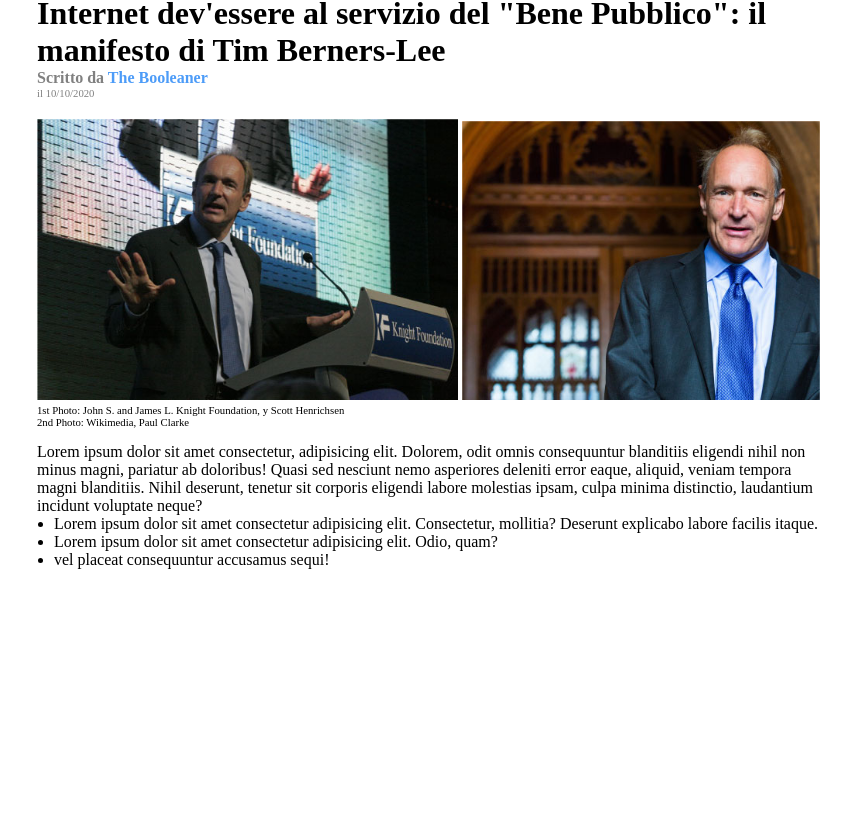
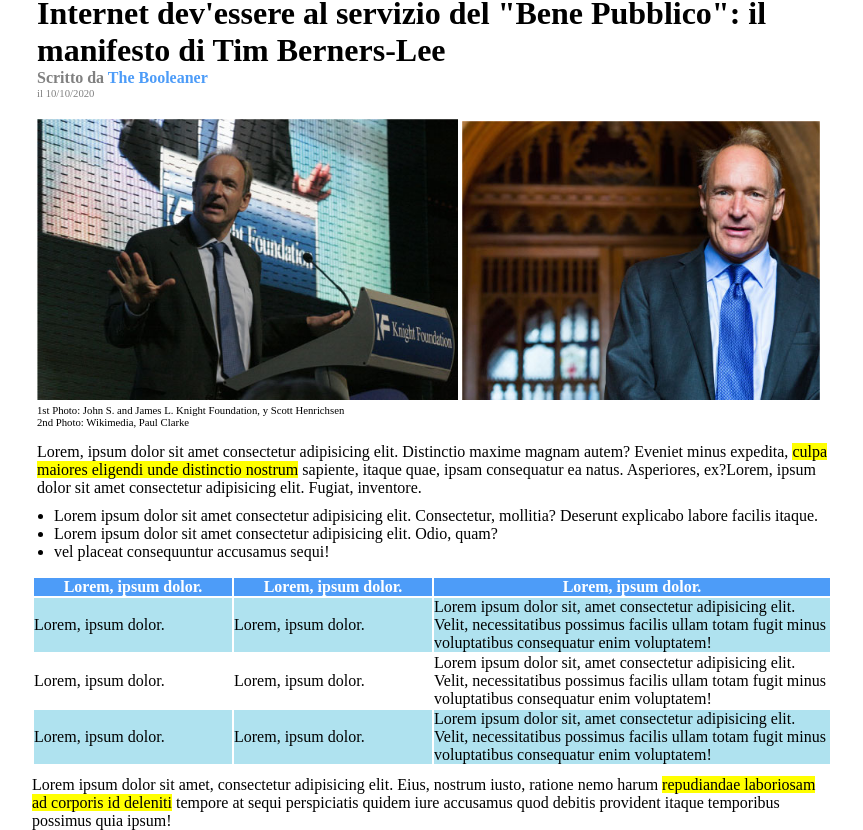
Before and after one commit to ThomasAnselmetto/html-css-booleaner, a plain HTML site: page index.html in a window 1280 px wide. Shown: the part 95-925 px from the top of the page, without its empty margins (208-1071 px from the left). Before the commit the page ends 800 px from the top, so only its background shows below. Drawn offline with Linux system fonts and the light colour scheme.

Commit message:
bg_color table an highlight on p

```diff
--- a/index.html
+++ b/index.html
@@ -29,15 +29,49 @@
                 <div></div>
             </figure>
             <div class="paragrafo">
-                <p>Lorem ipsum dolor sit amet consectetur, adipisicing elit. Dolorem, odit omnis consequuntur blanditiis eligendi nihil non minus magni, pariatur ab doloribus! Quasi sed nesciunt nemo asperiores deleniti error eaque, aliquid, veniam tempora magni blanditiis. Nihil deserunt, tenetur sit corporis eligendi labore molestias ipsam, culpa minima distinctio, laudantium incidunt voluptate neque?</p>
+                <p>Lorem, ipsum dolor sit amet consectetur adipisicing elit. Distinctio maxime magnam autem? Eveniet minus expedita, <span class="highlight">culpa maiores eligendi unde distinctio nostrum</span> sapiente, itaque quae, ipsam consequatur ea natus. Asperiores, ex?Lorem, ipsum dolor sit amet consectetur adipisicing elit. Fugiat, inventore.</p>
                 <ul class="list">
                     <li>Lorem ipsum dolor sit amet consectetur adipisicing elit. Consectetur, mollitia? Deserunt explicabo labore facilis itaque.</li>
                     <li>Lorem ipsum dolor sit amet consectetur adipisicing elit. Odio, quam?</li>
                     <li>vel placeat consequuntur accusamus sequi!</li>
                 </ul>
+            </div>
 
-            </div>
+            <table class="tabella">
+
+                <thead class="thead">
+                    <tr>
+                        <th>Lorem, ipsum dolor.</th>
+                        <th>Lorem, ipsum dolor.</th>
+                        <th class="regola-tabella">Lorem, ipsum dolor.</th>
+                    </tr>
+                </thead>
+
+                <tbody>
+                    <tr class="background-row">
+                        <td>Lorem, ipsum dolor.</td>
+                        <td>Lorem, ipsum dolor.</td>
+                        <td>Lorem ipsum dolor sit, amet consectetur adipisicing elit. Velit, necessitatibus possimus facilis ullam totam fugit minus voluptatibus consequatur enim voluptatem!</td>
+                    </tr>
+                    <tr>
+                        <td>Lorem, ipsum dolor.</td>
+                        <td>Lorem, ipsum dolor.</td>
+                        <td>Lorem ipsum dolor sit, amet consectetur adipisicing elit. Velit, necessitatibus possimus facilis ullam totam fugit minus voluptatibus consequatur enim voluptatem!</td>
+                    </tr>
+                    <tr class="background-row">
+                        <td>Lorem, ipsum dolor.</td>
+                        <td>Lorem, ipsum dolor.</td>
+                        <td>Lorem ipsum dolor sit, amet consectetur adipisicing elit. Velit, necessitatibus possimus facilis ullam totam fugit minus voluptatibus consequatur enim voluptatem!</td>
+                    </tr>
+                </tbody>
+            </table>
+
+            <p>Lorem ipsum dolor sit amet, consectetur adipisicing elit. Eius, nostrum iusto, ratione nemo harum <span class="highlight">repudiandae laboriosam ad corporis id deleniti</span>  tempore at sequi perspiciatis quidem iure accusamus quod debitis provident itaque temporibus possimus quia ipsum!</p>
+
+
         </main>
+
+
 
     </div>
 
--- a/style1.css
+++ b/style1.css
@@ -63,6 +63,27 @@ h6{
     margin-top: 15px;
     margin-bottom: 15px;;
 }
+.tabella{
+    margin-bottom: 10px;
+}
+
+.highlight{
+    background-color: yellow;
+}
 .list{
     margin-left: 17px;
+    margin-top: 10px;;
 }
+
+.thead{
+    background-color: #4D9CF8;
+    color: white;
+}
+
+.regola-tabella{
+    width: 50%;
+
+}
+.background-row{
+    background-color: #AFE2EF;
+}
```
